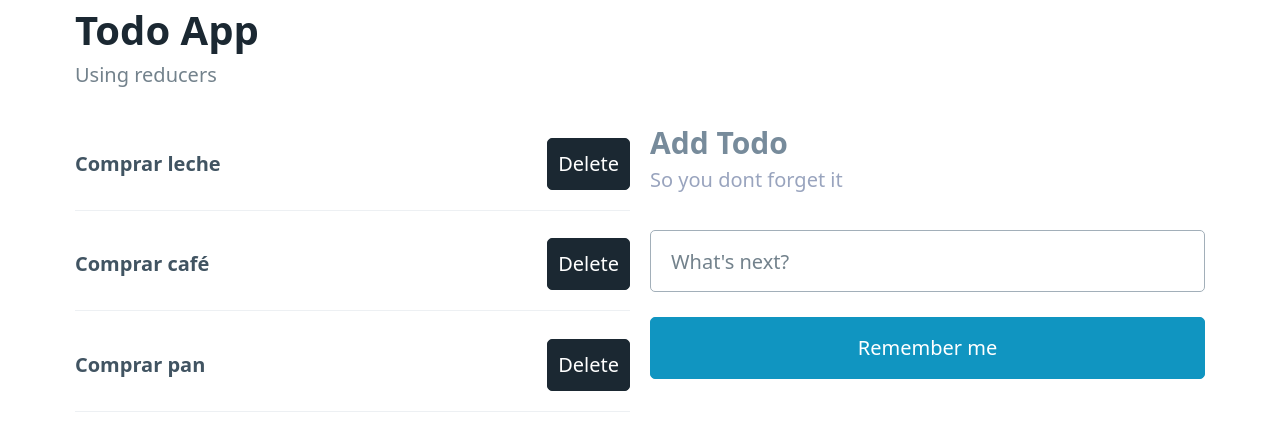
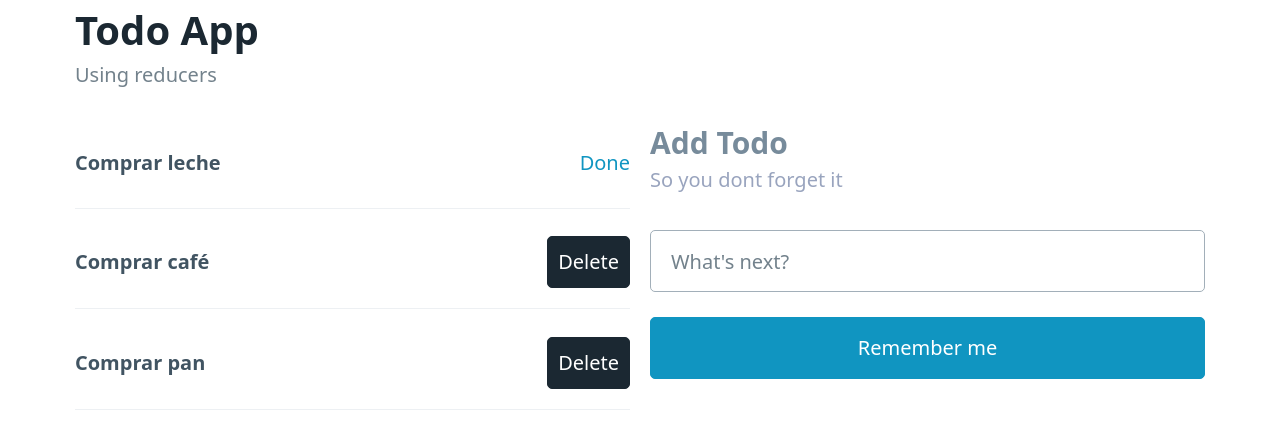
Before and after one commit to AngelKode/react_proyects, a React (Vite) app in the folder hooks-app/: page / in a window 1280 px wide. Shown: the top 430 px of the page. Built offline with nearby package versions, Linux system fonts and the light colour scheme.

Commit message:
Dividing by components TodoApp and using useForm custom hook

```diff
--- a/hooks-app/src/components/useReducer/TodoApp.jsx
+++ b/hooks-app/src/components/useReducer/TodoApp.jsx
@@ -1,11 +1,12 @@
 import { useReducer } from "react"
 import { todoReducer } from "./todoReducer";
+import { AddTodo,TodoList } from "./components";
 
 const initialState = [
     {
         id          : new Date().getTime(),
         description : 'Comprar leche',
-        done        : false
+        done        : true
     },
     {
         id          : new Date().getTime() + 1,
@@ -23,6 +24,10 @@ export const TodoApp = () => {
 
     const [todos, dispatchTodos] = useReducer(todoReducer, initialState);
 
+    const handleNewTodo = (todo) => {
+        console.log(todo);
+    }
+
     return (
         <main>
             <div role="document">
@@ -33,57 +38,10 @@ export const TodoApp = () => {
                     </hgroup>
                     <div className="grid">
                         <section>
-                            <ul style={{'paddingLeft':'0'}}>
-                                {
-                                    initialState.map((todo) => (
-                                        <li key={todo.id} style={{'listStyle':'none'}}>
-                                            <nav>
-                                                <ul>
-                                                    <li><strong>{todo.description}</strong></li>
-                                                </ul>
-                                                <ul>
-                                                    {
-                                                        !todo.done &&
-                                                        <li>
-                                                            <a href="#"
-                                                            className="contrast"
-                                                            role="button">Delete
-                                                            </a>
-                                                        </li>
-                                                    }
-                                                    {
-                                                        todo.done &&
-                                                        <li>
-                                                            <a>Done</a>
-                                                        </li>
-                                                    }
-                                                </ul>
-                                            </nav>
-                                            <hr />
-                                        </li>
-                                    ))
-                                }
-                            </ul>
+                            <TodoList todos={todos}/>
                         </section>
                         <section>
-                            <hgroup>
-                                <h3>Add Todo</h3>
-                                <h4>So you dont forget it</h4>
-                            </hgroup>
-                            <form>
-                                <div className="grid">
-                                    <label htmlFor="newTodo">
-                                        <input type="text"
-                                            id="newTodo"
-                                            name="newTodo"
-                                            placeholder="What's next?"
-                                        />
-                                    </label>
-                                </div>
-                                <button type="submit">
-                                    Remember me
-                                </button>
-                            </form>
+                            <AddTodo onHandleNewTodo={handleNewTodo}/>
                         </section>
                     </div>
                 </section>
--- /dev/null
+++ b/hooks-app/src/components/useReducer/components/AddTodo.jsx
@@ -0,0 +1,39 @@
+import { useForm } from "../../../hooks/useForm"
+
+export const AddTodo = ({onHandleNewTodo}) => {
+
+    const {description,onInputChange,onResetForm} = useForm({
+        description : ''
+    });
+
+    const handleSubmit = (event) => {
+        event.preventDefault();
+        onResetForm();
+        onHandleNewTodo({id : 12381092, description : todo, done : false})
+    }
+
+    return (
+        <>
+        <hgroup>
+            <h3>Add Todo</h3>
+            <h4>So you dont forget it</h4>
+        </hgroup>
+        <form onSubmit={handleSubmit}>
+            <div className="grid">
+                <label htmlFor="description">
+                    <input type="text"
+                        id="description"
+                        name="description"
+                        placeholder="What's next?"
+                        onChange={onInputChange}
+                        value={description}
+                    />
+                </label>
+            </div>
+            <button type="submit">
+                Remember me
+            </button>
+        </form>
+        </>
+    )
+}
--- /dev/null
+++ b/hooks-app/src/components/useReducer/components/TodoItem.jsx
@@ -0,0 +1,29 @@
+export const TodoItem = ({todo}) => {
+    return (
+        <li key={todo.id} style={{'listStyle':'none'}}>
+            <nav>
+                <ul>
+                    <li><strong>{todo.description}</strong></li>
+                </ul>
+                <ul>
+                    {
+                        !todo.done &&
+                        <li>
+                            <a href="#"
+                            className="contrast"
+                            role="button">Delete
+                            </a>
+                        </li>
+                    }
+                    {
+                        todo.done &&
+                        <li>
+                            <a>Done</a>
+                        </li>
+                    }
+                </ul>
+            </nav>
+            <hr />
+        </li>
+    )
+}
--- /dev/null
+++ b/hooks-app/src/components/useReducer/components/TodoList.jsx
@@ -0,0 +1,13 @@
+import { TodoItem } from "./TodoItem"
+
+export const TodoList = ({todos}) => {
+    return (
+        <ul style={{'paddingLeft':'0'}}>
+            {
+                todos.map((todo) => (
+                    <TodoItem key={todo.id} todo={todo}/>
+                ))
+            }
+        </ul>
+    )
+}
--- /dev/null
+++ b/hooks-app/src/components/useReducer/components/index.js
@@ -0,0 +1,3 @@
+export * from './AddTodo'
+export * from './TodoItem'
+export * from './TodoList'
--- a/hooks-app/src/hooks/useForm.js
+++ b/hooks-app/src/hooks/useForm.js
@@ -17,6 +17,7 @@ export const useForm = (initialForm = {}) => {
     }
 
     return {
+        ...formState,
         formState,
         onInputChange,
         onResetForm
```
